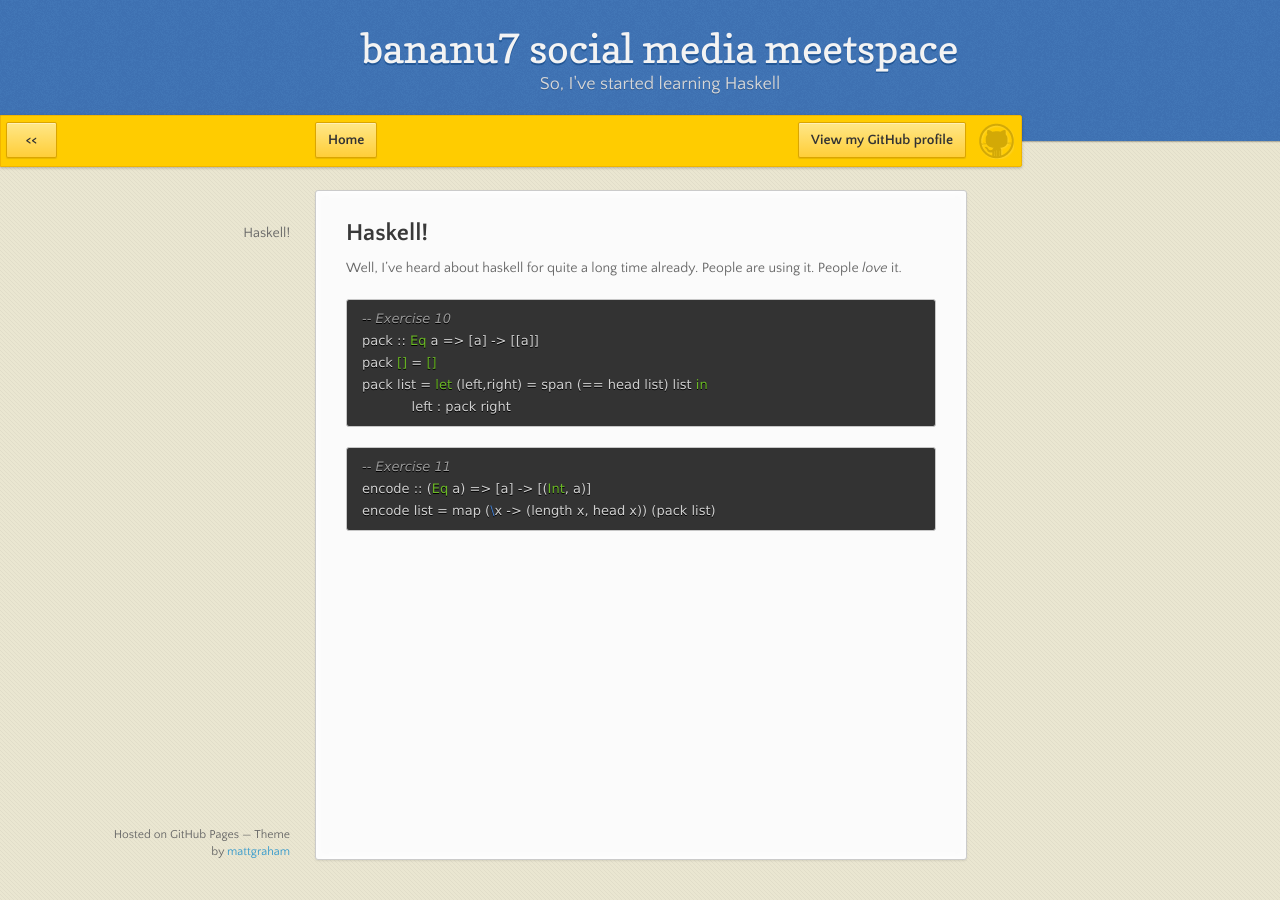
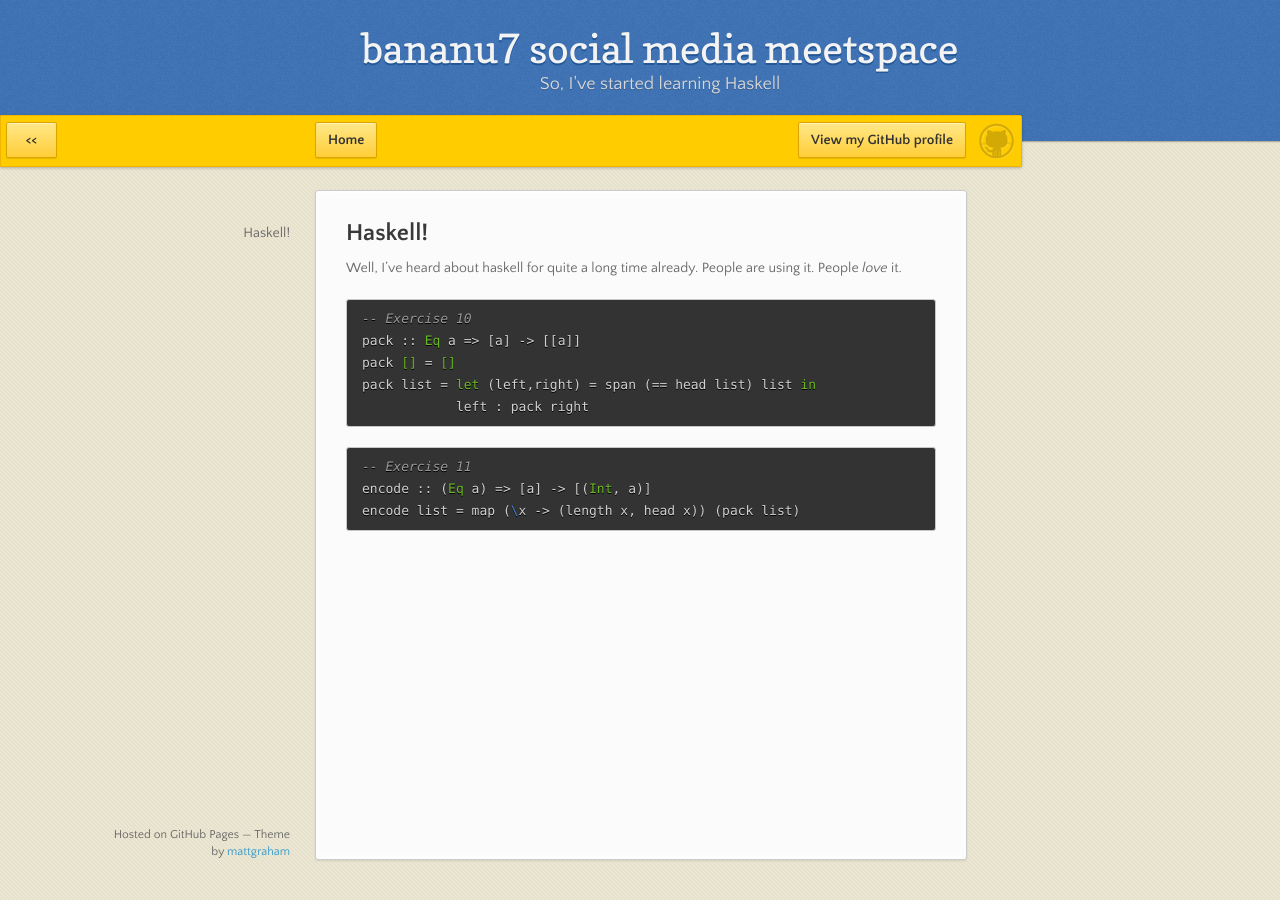
Before and after one commit to bananu7/bananu7.github.com, a Jekyll site: the page built from _posts/haskell/2013-08-08-so-I-started-learning-haskell.markdown, in a window 1280 px wide. Built offline with Jekyll 4.4.1, drawn with Linux system fonts in a browser that asks for light colours; nearby versions of some CDN libraries; Markdown is read by kramdown in place of the engine named in the settings.

Commit message:
Removed that pesky Lucida Sans

```diff
--- a/theme/stylesheets/styles.css
+++ b/theme/stylesheets/styles.css
@@ -582,7 +582,7 @@ blockquote {
 }
 
 code {
-  font-family: "Lucida Sans", Monaco, Bitstream Vera Sans Mono, Lucida Console, Terminal, monospace;
+  font-family: Consolas, Monaco, Bitstream Vera Sans Mono, Lucida Console, Terminal, monospace;
   font-size: 13px;
   color: #efefef;
   text-shadow: 0px 1px 0px #000;
```
